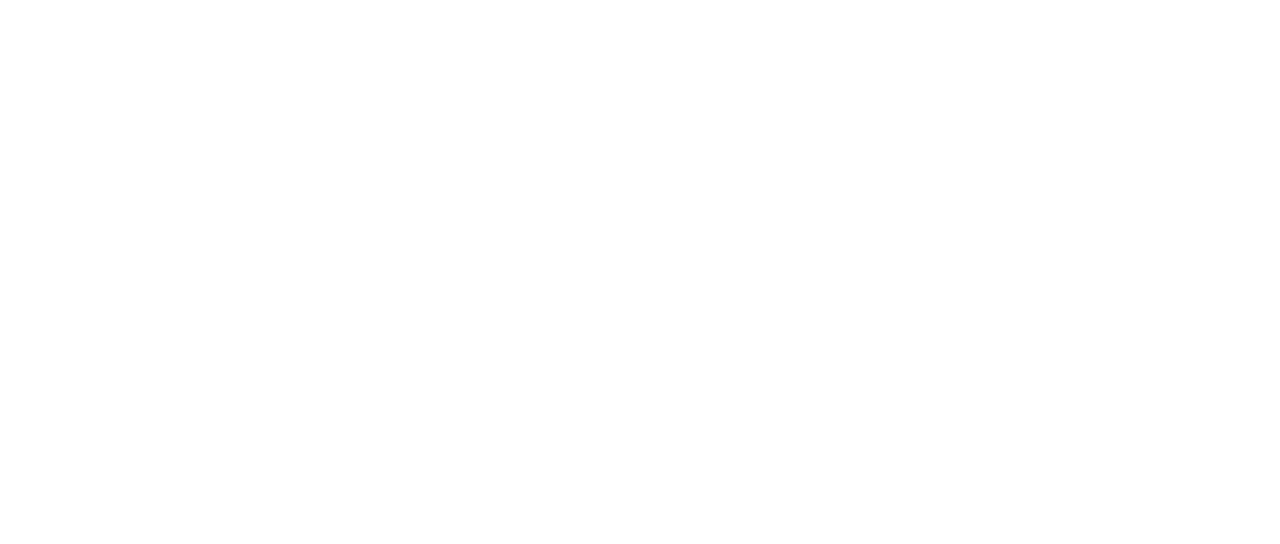
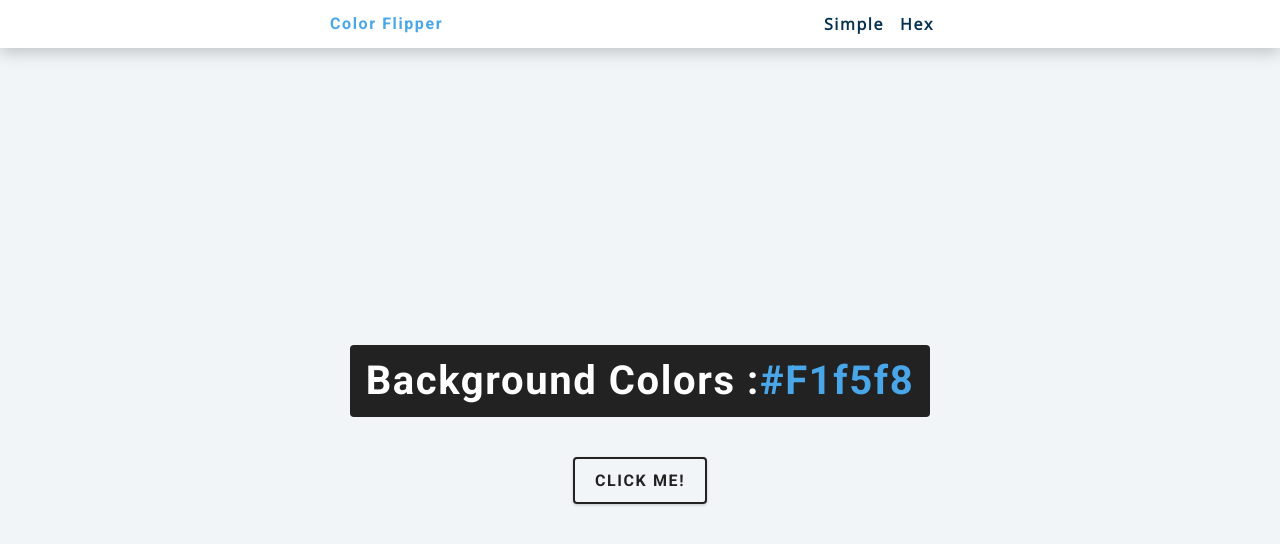
Before and after one commit to alpha21programmer/Color_Flipper, a plain HTML site: page hex.html in a window 1280 px wide. Drawn offline with nearby package versions, Linux system fonts and the light colour scheme.

Commit message:
final commit

```diff
--- a/hex.html
+++ b/hex.html
@@ -7,6 +7,26 @@
     <link rel="stylesheet" href="style.css">
 </head>
 <body>
+    <nav>
+        <div class="nav-center">
+            <h4>Color Flipper</h4>
+            <ul class="nav-links">
+                <li>
+                    <a href="index.html">Simple</a>
+                </li>
+                <li>
+                    <a href="hex.html">Hex</a>
+                </li>
+            </ul>
+        </div>
+    </nav>
+    <main>
+        <div class="container">
+            <h2>Background Colors  :<span class="color">#f1f5f8
+            </span></h2>
+            <button class="btn btn-hero" id="btn">click me!</button>
+        </div>
+    </main>
     <script src="hex.js"></script>
 </body>
 </html>
--- a/hex.js
+++ b/hex.js
@@ -0,0 +1,19 @@
+const hex = [0, 1, 2, 3, 4, 5, 6, 7, 8, 9, "A", "B", "C", "D", "E", "F"];
+
+const btn = document.getElementById("btn");
+
+const color = document.querySelector(".color");
+
+btn.addEventListener ("click", function (){
+   let hexColor = "#";
+   for (let i = 0; i < 6; i++){
+    hexColor += hex[getRandomNumber()];
+   }
+
+   color.textContent = hexColor;
+   document.body.style.backgroundColor = hexColor;
+});
+
+function getRandomNumber () {
+    return Math.floor(Math.random() * hex.length);
+}
--- a/style.css
+++ b/style.css
@@ -0,0 +1,234 @@
+/*
+===============
+Fonts
+===============
+*/
+@import url("https://fonts.googleapis.com/css?family=Open+Sans|Roboto:400,700&display=swap");
+
+/*
+===============
+Variables
+===============
+*/
+
+:root {
+  /* dark shades of primary color*/
+  --clr-primary-1: hsl(205, 86%, 17%);
+  --clr-primary-2: hsl(205, 77%, 27%);
+  --clr-primary-3: hsl(205, 72%, 37%);
+  --clr-primary-4: hsl(205, 63%, 48%);
+  /* primary/main color */
+  --clr-primary-5: hsl(205, 78%, 60%);
+  /* lighter shades of primary color */
+  --clr-primary-6: hsl(205, 89%, 70%);
+  --clr-primary-7: hsl(205, 90%, 76%);
+  --clr-primary-8: hsl(205, 86%, 81%);
+  --clr-primary-9: hsl(205, 90%, 88%);
+  --clr-primary-10: hsl(205, 100%, 96%);
+  /* darkest grey - used for headings */
+  --clr-grey-1: hsl(209, 61%, 16%);
+  --clr-grey-2: hsl(211, 39%, 23%);
+  --clr-grey-3: hsl(209, 34%, 30%);
+  --clr-grey-4: hsl(209, 28%, 39%);
+  /* grey used for paragraphs */
+  --clr-grey-5: hsl(210, 22%, 49%);
+  --clr-grey-6: hsl(209, 23%, 60%);
+  --clr-grey-7: hsl(211, 27%, 70%);
+  --clr-grey-8: hsl(210, 31%, 80%);
+  --clr-grey-9: hsl(212, 33%, 89%);
+  --clr-grey-10: hsl(210, 36%, 96%);
+  --clr-white: #fff;
+  --clr-red-dark: hsl(360, 67%, 44%);
+  --clr-red-light: hsl(360, 71%, 66%);
+  --clr-green-dark: hsl(125, 67%, 44%);
+  --clr-green-light: hsl(125, 71%, 66%);
+  --clr-black: #222;
+  --ff-primary: "Roboto", sans-serif;
+  --ff-secondary: "Open Sans", sans-serif;
+  --transition: all 0.3s linear;
+  --spacing: 0.1rem;
+  --radius: 0.25rem;
+  --light-shadow: 0 5px 15px rgba(0, 0, 0, 0.1);
+  --dark-shadow: 0 5px 15px rgba(0, 0, 0, 0.2);
+  --max-width: 1170px;
+  --fixed-width: 620px;
+}
+/*
+===============
+Global Styles
+===============
+*/
+
+*,
+::after,
+::before {
+  margin: 0;
+  padding: 0;
+  box-sizing: border-box;
+}
+body {
+  font-family: var(--ff-secondary);
+  background: var(--clr-grey-10);
+  color: var(--clr-grey-1);
+  line-height: 1.5;
+  font-size: 0.875rem;
+}
+ul {
+  list-style-type: none;
+}
+a {
+  text-decoration: none;
+}
+h1,
+h2,
+h3,
+h4 {
+  letter-spacing: var(--spacing);
+  text-transform: capitalize;
+  line-height: 1.25;
+  margin-bottom: 0.75rem;
+  font-family: var(--ff-primary);
+}
+h1 {
+  font-size: 3rem;
+}
+h2 {
+  font-size: 2rem;
+}
+h3 {
+  font-size: 1.25rem;
+}
+h4 {
+  font-size: 0.875rem;
+}
+p {
+  margin-bottom: 1.25rem;
+  color: var(--clr-grey-5);
+}
+@media screen and (min-width: 800px) {
+  h1 {
+    font-size: 4rem;
+  }
+  h2 {
+    font-size: 2.5rem;
+  }
+  h3 {
+    font-size: 1.75rem;
+  }
+  h4 {
+    font-size: 1rem;
+  }
+  body {
+    font-size: 1rem;
+  }
+  h1,
+  h2,
+  h3,
+  h4 {
+    line-height: 1;
+  }
+}
+/*  global classes */
+
+/* section */
+.section {
+  padding: 5rem 0;
+}
+
+.section-center {
+  width: 90vw;
+  margin: 0 auto;
+  max-width: 1170px;
+}
+@media screen and (min-width: 992px) {
+  .section-center {
+    width: 95vw;
+  }
+}
+main {
+  min-height: 100vh;
+  display: grid;
+  place-items: center;
+}
+
+/*
+===============
+Nav
+===============
+*/
+nav {
+  background: var(--clr-white);
+  height: 3rem;
+  display: grid;
+  align-items: center;
+  box-shadow: var(--dark-shadow);
+}
+.nav-center {
+  width: 90vw;
+  max-width: var(--fixed-width);
+  margin: 0 auto;
+  display: flex;
+  align-items: center;
+  justify-content: space-between;
+}
+.nav-center h4 {
+  margin-bottom: 0;
+  color: var(--clr-primary-5);
+}
+.nav-links {
+  display: flex;
+}
+nav a {
+  text-transform: capitalize;
+  font-weight: 700;
+  font-size: 1rem;
+  color: var(--clr-primary-1);
+  letter-spacing: var(--spacing);
+  margin-right: 1rem;
+}
+nav a:hover {
+  color: var(--clr-primary-5);
+}
+/*
+===============
+Container
+===============
+*/
+main {
+  min-height: calc(100vh - 3rem);
+  display: grid;
+  place-items: center;
+}
+.container {
+  text-align: center;
+}
+.container h2 {
+  background: var(--clr-black);
+  color: var(--clr-white);
+  padding: 1rem;
+  border-radius: var(--radius);
+  margin-bottom: 2.5rem;
+}
+.color {
+  color: var(--clr-primary-5);
+}
+.btn-hero {
+  font-family: var(--ff-primary);
+  text-transform: uppercase;
+  background: transparent;
+  color: var(--clr-black);
+  letter-spacing: var(--spacing);
+  display: inline-block;
+  font-weight: 700;
+  transition: var(--transition);
+  border: 2px solid var(--clr-black);
+  cursor: pointer;
+  box-shadow: 0 1px 3px rgba(0, 0, 0, 0.2);
+  border-radius: var(--radius);
+  font-size: 1rem;
+  padding: 0.75rem 1.25rem;
+}
+.btn-hero:hover {
+  color: var(--clr-white);
+  background: var(--clr-black);
+}
```
Also changed, not shown: index.html (+7 -0 lines), script.js (+17 -0 lines).
